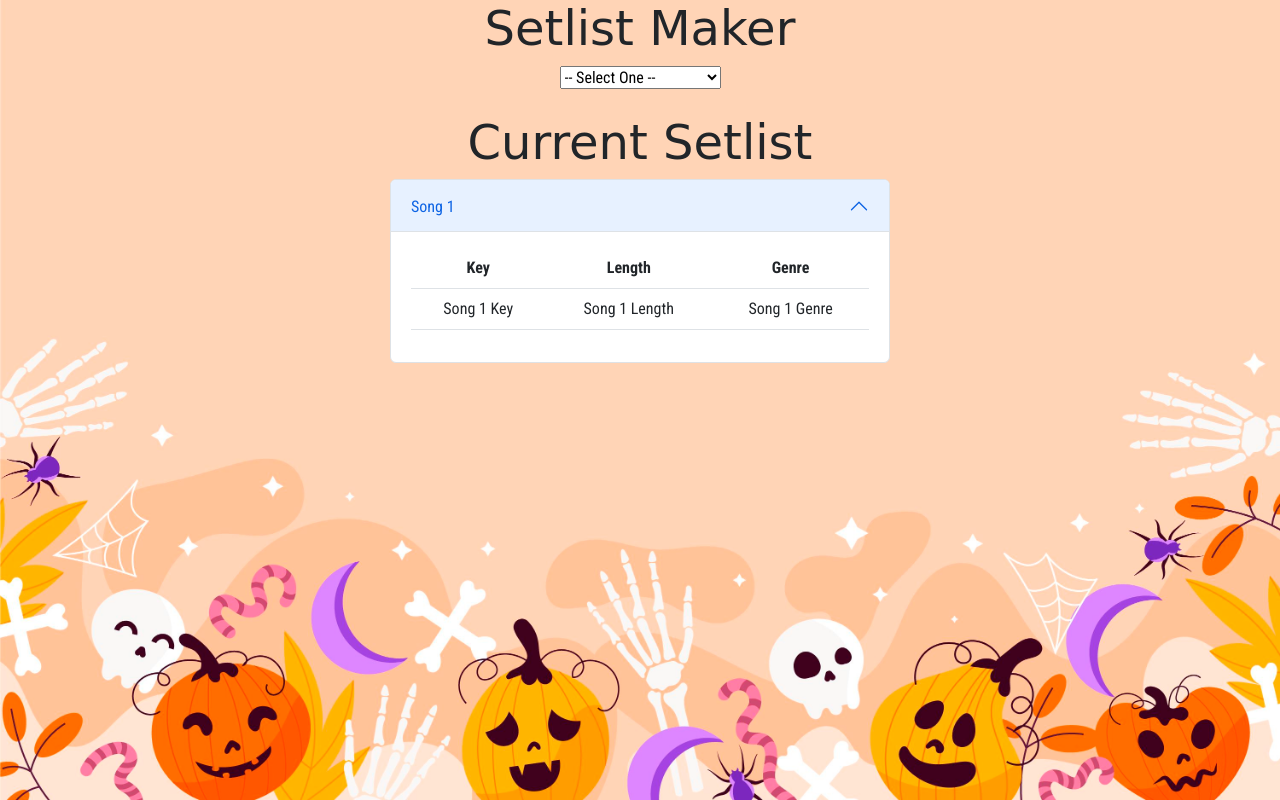
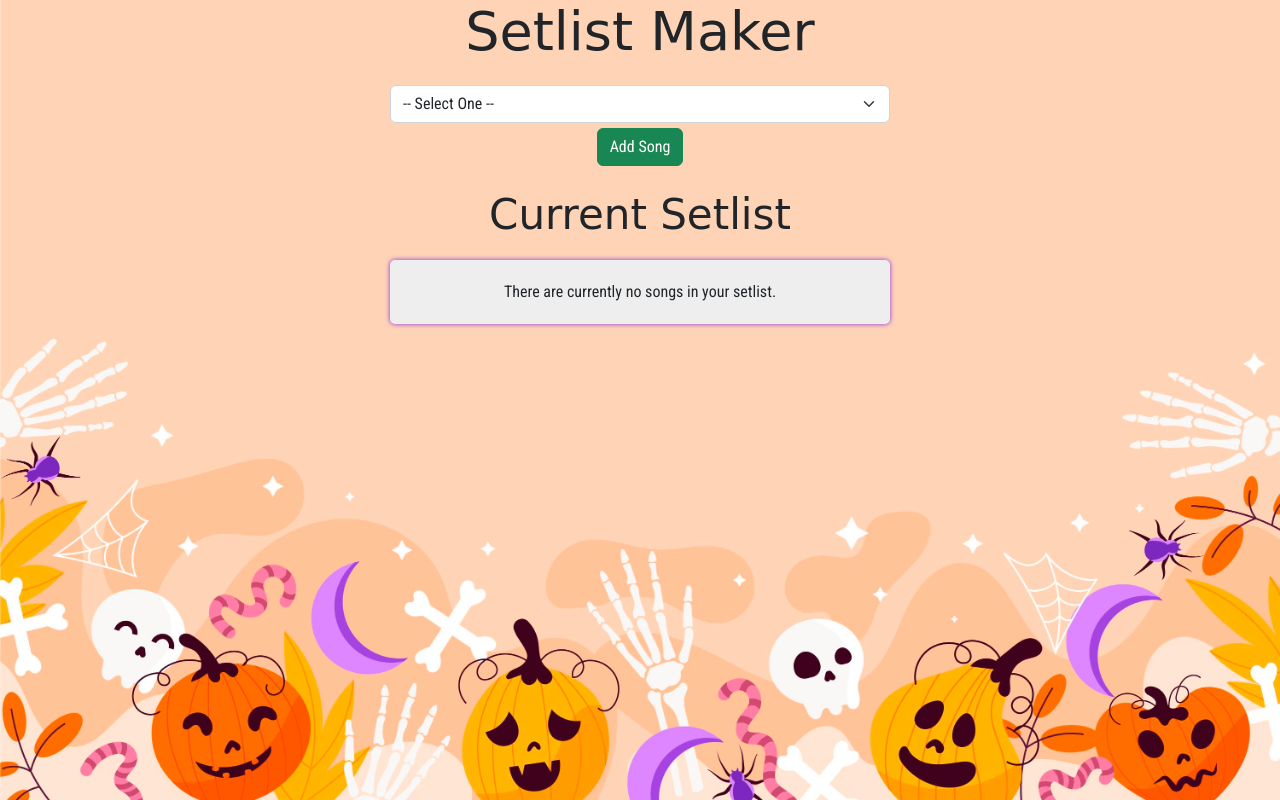
Before and after one commit to MegzzieMakesMusic/SetlistMaker, a plain HTML site: page index.html in a window 1280 px wide. Drawn offline with nearby package versions, Linux system fonts and the light colour scheme; a web font is replaced by a local one.

Commit message:
Added add button When a selectin is made the add button updates with the song title When the add button is hit the song is added to the set list area. coming together

```diff
--- a/css/setlist.css
+++ b/css/setlist.css
@@ -12,14 +12,31 @@ body {
 
 h1,h2 {
     font-family: 'Butcherman', cursive;
-    font-size:48px;
 }
+
+h1 {font-size:54px;}
+
+h2 {font-size:42px;}
 
 select,
 option {
     cursor:url('../images/finger.png'), auto;
 }
 
+#songPool {
+    max-width:500px;
+    margin:20px auto 5px auto;
+}
+
+#setListContainer {
+    background:#eee;
+    padding:20px;
+    margin:20px auto;
+    max-width:500px;
+    border-radius:5px;
+    box-shadow:0 0 5px 0 blueviolet;
+}
+
 #setlist {
     max-width:500px;
     margin:0 auto;
--- a/index.html
+++ b/index.html
@@ -19,17 +19,39 @@
 
         <h1>Setlist Maker</h1>
 
-        <select id="songPool">
+        <select id="songPool" class="form-select" aria-label="Default Song Selector" onchange="makeSelection()">
             <option value="0">-- Select One --</option>
         </select>
 
+        <button id="songButton" class="btn btn-success" onclick="addSong()">Add Song</button>
+
         <br><br>
         <h2>Current Setlist</h2>
-        <div class="accordion" id="setlist">
+
+        <div id="setListContainer">
+            <div class="accordion" id="setlist">
+                <span id="defaultMessage">There are currently no songs in your setlist.</span>
+            </div>
+        </div>
+
+
+    </div>
+    <script>
+
+        const selector = $('#songPool');
+        const songButton = $('#songButton');
+        const setlist = $('#setlist');
+
+        function makeSelection() {
+            songButton.html("Add "+selector.val());
+        }
+
+        function addSong() {
+            let html = `
             <div class="accordion-item">
                 <h3 class="accordion-header" id="panelsStayOpen-headingOne">
                     <button class="accordion-button" type="button" data-bs-toggle="collapse" data-bs-target="#panelsStayOpen-collapseOne" aria-expanded="true" aria-controls="panelsStayOpen-collapseOne">
-                        Song 1
+                        ${selector.val()}
                     </button>
                 </h3>
                 <div id="panelsStayOpen-collapseOne" class="accordion-collapse collapse show" aria-labelledby="panelsStayOpen-headingOne">
@@ -53,9 +75,12 @@
                     </div>
                 </div>
             </div>
-        </div>
+            `;
+            $('#defaultMessage').hide();
+            setlist.append(html);
+        }
 
-    </div>
+    </script>
     <script src="https://cdn.jsdelivr.net/npm/bootstrap@5.2.2/dist/js/bootstrap.bundle.min.js" integrity="sha384-OERcA2EqjJCMA+/3y+gxIOqMEjwtxJY7qPCqsdltbNJuaOe923+mo//f6V8Qbsw3" crossorigin="anonymous"></script>
 </body>
 </html>
--- a/js/setlist.js
+++ b/js/setlist.js
@@ -1,5 +1,6 @@
 $('document').ready(function() {
-    var songs = {
+
+    const songs = {
         "song":[
             {
                 "Title":"On My Own",
@@ -85,7 +86,7 @@ $('document').ready(function() {
     }
     console.log(songs);
     for(var i = 0; i < songs.song.length; i++) {
-        $('#songPool').append('<option>'+songs.song[i].Title+'</option>');
+        $('#songPool').append('<option value="'+songs.song[i].Title+'">'+songs.song[i].Title+'</option>');
     }
 
 });
```
